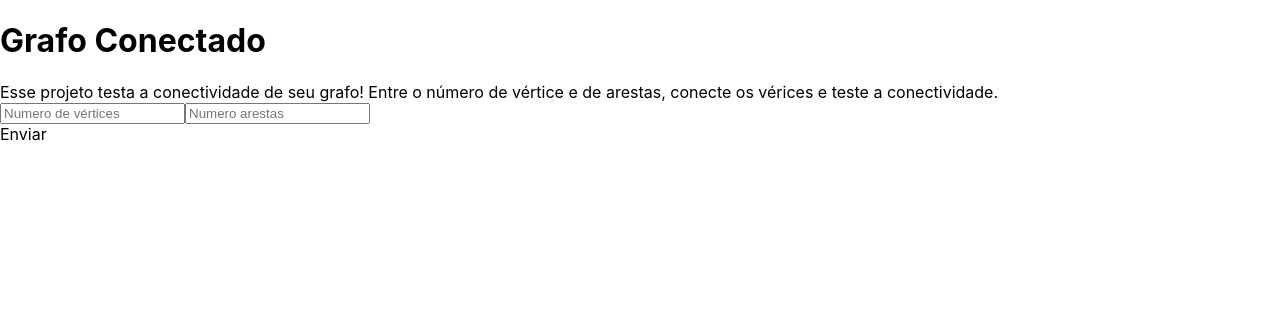
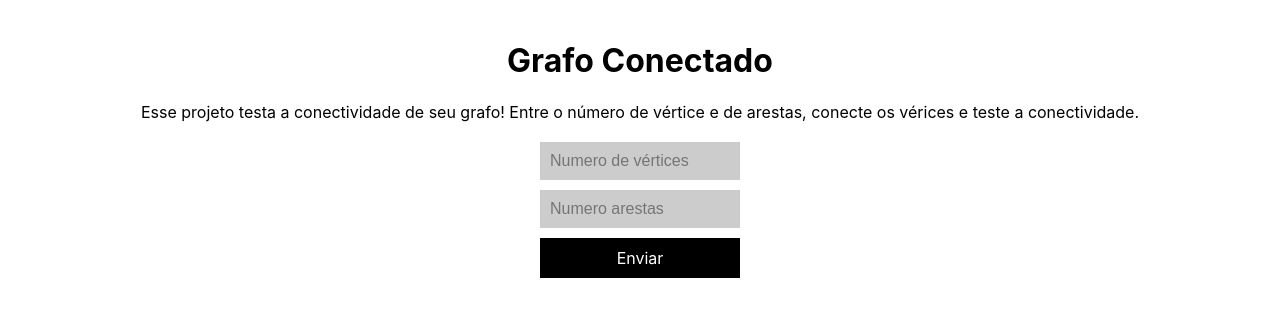
Before and after one commit to projeto-de-algoritmos/Grafos1_GrafoConectado, a React (Create React App) app in the folder app/: page / in a window 1280 px wide. Shown: the top 316 px of the page. Built offline with nearby package versions, Linux system fonts and the light colour scheme; a small style sheet from the web is missing.

Commit message:
Styles
Co-authored-by: Eduardo Lima <eduardolima.df@gmail.com>

```diff
--- a/app/src/App.css
+++ b/app/src/App.css
@@ -1,16 +1,72 @@
-line:hover {
-  stroke: red;
+.container {
+  display: flex;
+  align-items: center;
+  flex-direction: column;
 }
-line {
-  stroke: #000;
+.inputFormContainer {
+  display: flex;
+  flex-direction: column;
+  width: 200px;
+  margin-top: 20px;
+}
+.inputFormContainer input {
+  margin-bottom: 10px;
+  border-style: none;
+  padding: 10px;
+  font-size: 16px;
+  background-color: #ccc;
 }
 
-#path1 {
-  fill: red;
+.inputFormContainer .send-button {
+  background-color: #000;
+  color: #fff;
+  cursor: pointer;
+  display: flex;
+  justify-content: center;
+  padding: 10px;
 }
-#path2 {
-  stroke: red;
-  stroke-width: 1.25px;
-  fill: none;
-  marker-end: url(#arrow);
+.inputFormContainer .send-button:hover {
+  opacity: 0.8;
 }
+
+.graphView {
+  border-style: solid;
+  border-width: 1;
+}
+
+.graph-container {
+  display: flex;
+  flex-direction: column;
+  align-items: center;
+}
+
+.graph-container .reorderButton {
+  width: 200px;
+  padding: 10px;
+  background-color: #000;
+  color: #fff;
+  display: flex;
+  justify-content: center;
+  cursor: pointer;
+  margin: 10px;
+}
+
+.graph-container .reorderButton:hover {
+  opacity: 0.8;
+}
+
+.graphInputContainer {
+  margin-top: 100px;
+  margin-right: 100px;
+  display: flex;
+  flex-direction: column;
+  align-items: center;
+}
+
+.graphInputs {
+  display: flex;
+  flex-direction: column;
+}
+.graphInputs select {
+  margin: 10px;
+}
--- a/app/src/index.css
+++ b/app/src/index.css
@@ -1,13 +1,13 @@
 body {
-  margin: 0;
-  font-family: -apple-system, BlinkMacSystemFont, 'Segoe UI', 'Roboto', 'Oxygen',
-    'Ubuntu', 'Cantarell', 'Fira Sans', 'Droid Sans', 'Helvetica Neue',
+  margin: 20px;
+  font-family: -apple-system, BlinkMacSystemFont, "Segoe UI", "Roboto", "Oxygen",
+    "Ubuntu", "Cantarell", "Fira Sans", "Droid Sans", "Helvetica Neue",
     sans-serif;
   -webkit-font-smoothing: antialiased;
   -moz-osx-font-smoothing: grayscale;
 }
 
 code {
-  font-family: source-code-pro, Menlo, Monaco, Consolas, 'Courier New',
+  font-family: source-code-pro, Menlo, Monaco, Consolas, "Courier New",
     monospace;
 }
```
